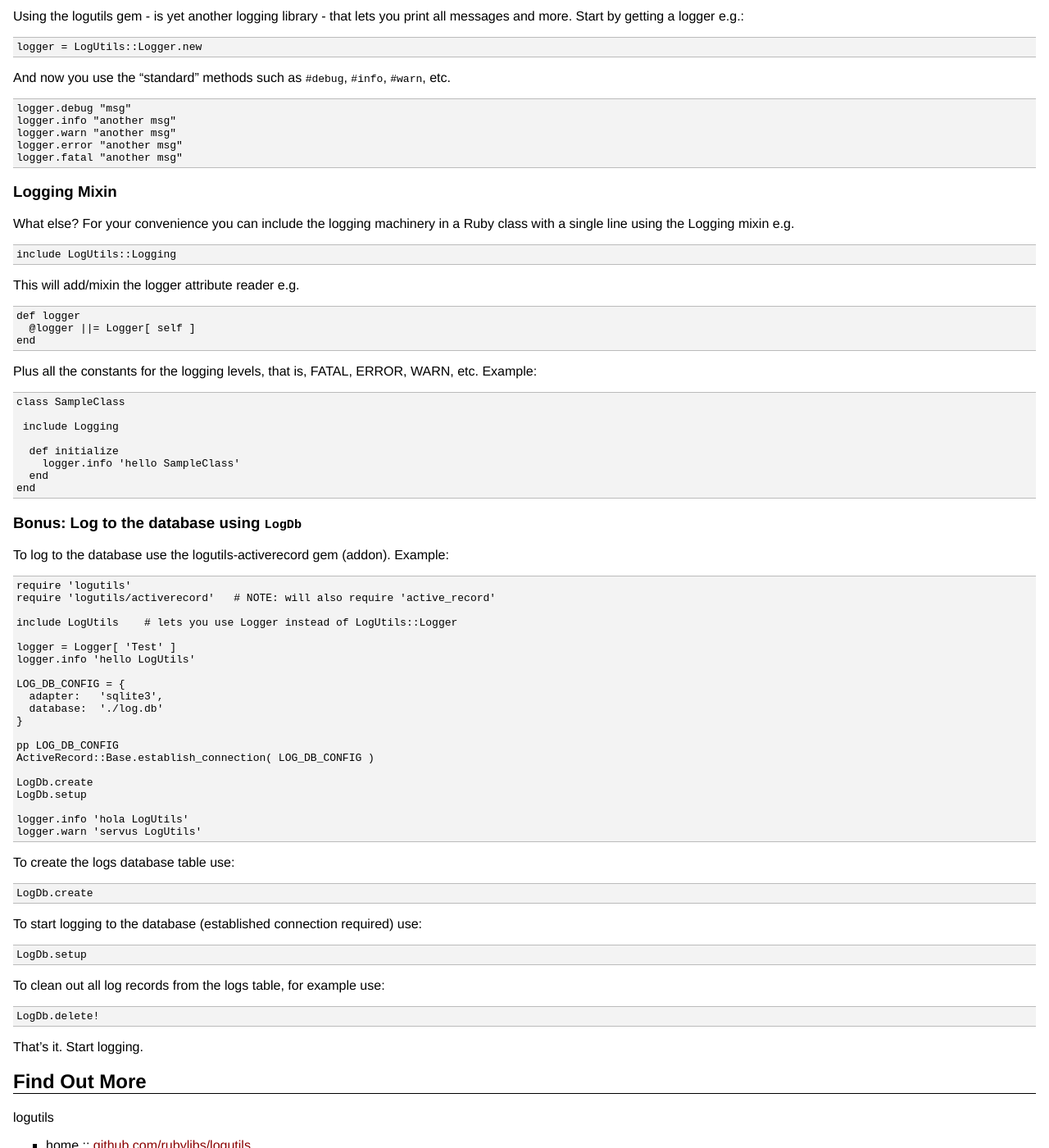
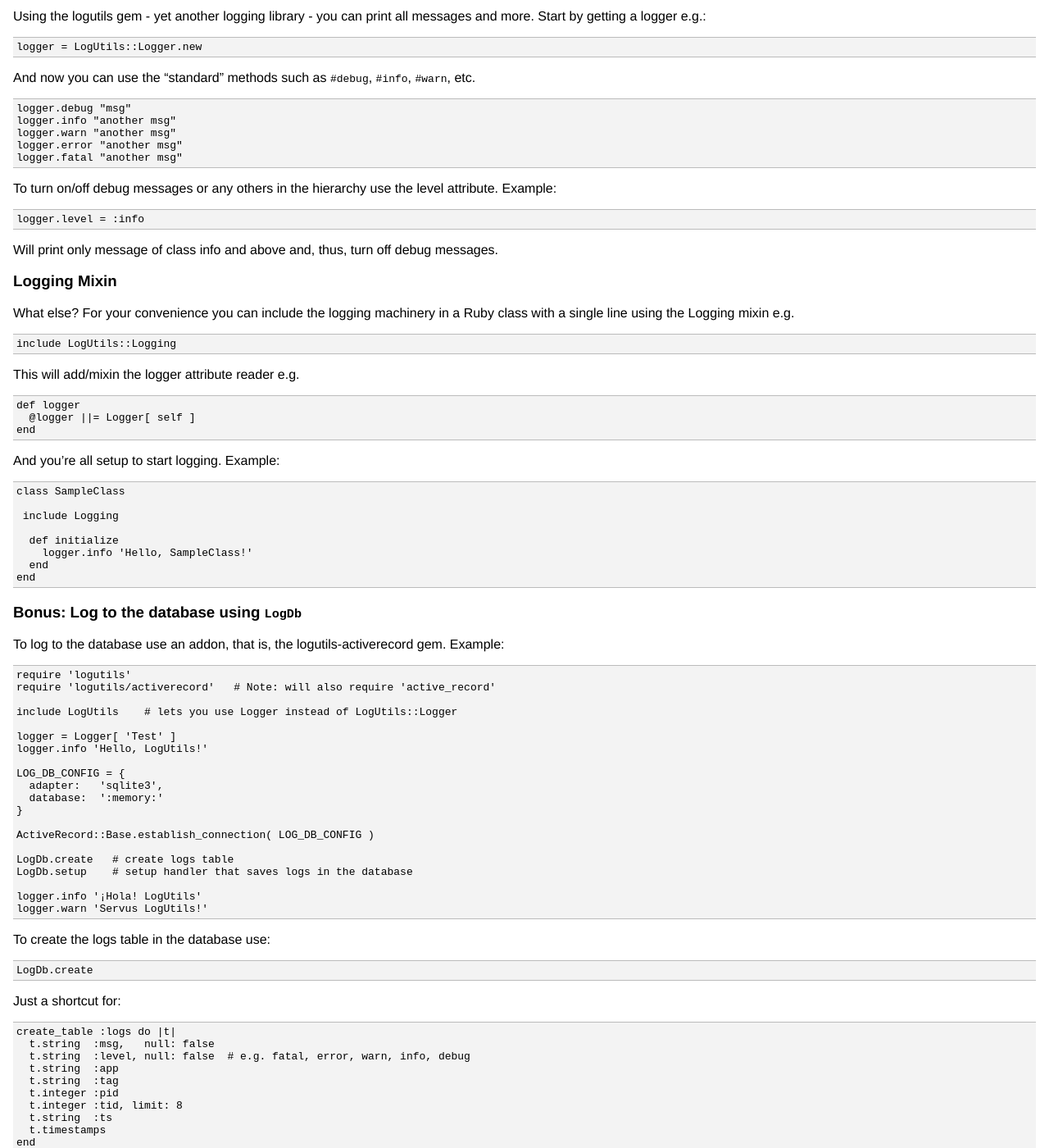
Before and after one commit to planetruby/gems, a Jekyll site: the page built from _posts/2015-03-19-logutils.md, in a window 1280 px wide and 1400 px high, scrolled down 594 px. Shown: the whole window at 82% size. Built offline with Jekyll 4.4.1, drawn with Linux system fonts in a browser that asks for light colours; some of the changed text lies outside the part shown.

Commit message:
up logutils

```diff
--- a/_posts/2015-03-19-logutils.md
+++ b/_posts/2015-03-19-logutils.md
@@ -15,7 +15,7 @@
 debug messages as needed and why not a add some more message classes for
 errors or warnings, for example?
 
-The "classic" message class hierachy reads:
+The "classic" message class hierarchy reads:
 
 - [OFF]
 - FATAL
@@ -28,14 +28,14 @@
 
 ## What's the logutils gem?
 
-Using the logutils gem - is yet another logging library -
-that lets you print all messages and more. Start by getting a logger e.g.:
+Using the logutils gem - yet another logging library - you can
+print all messages and more. Start by getting a logger e.g.:
 
 ~~~
 logger = LogUtils::Logger.new
 ~~~
 
-And now you use the "standard" methods such as `#debug`, `#info`, `#warn`, etc.
+And now you can use the "standard" methods such as `#debug`, `#info`, `#warn`, etc.
 
 ~~~
 logger.debug "msg"
@@ -44,6 +44,15 @@
 logger.error "another msg"
 logger.fatal "another msg"
 ~~~
+
+To turn on/off debug messages or any others in the hierarchy use the level attribute.
+Example:
+
+~~~
+logger.level = :info
+~~~
+
+Will print only message of class info and above and, thus, turn off debug messages.
 
 
 ### Logging Mixin
@@ -63,8 +72,7 @@
 end
 ~~~
 
-Plus all the constants for the logging levels, that is, FATAL, ERROR, WARN, etc.
-Example:
+And you're all setup to start logging. Example:
 
 ~~~
 class SampleClass
@@ -72,7 +80,7 @@
  include Logging
 
   def initialize
-    logger.info 'hello SampleClass'
+    logger.info 'Hello, SampleClass!'
   end
 end
 ~~~
@@ -80,52 +88,77 @@
 
 ### Bonus: Log to the database using `LogDb`
 
-To log to the database use the logutils-activerecord gem (addon).
+To log to the database use an addon, that is, the logutils-activerecord gem.
 Example:
 
 ~~~
 require 'logutils'
-require 'logutils/activerecord'   # NOTE: will also require 'active_record'
+require 'logutils/activerecord'   # Note: will also require 'active_record'
 
 include LogUtils    # lets you use Logger instead of LogUtils::Logger
 
 logger = Logger[ 'Test' ]
-logger.info 'hello LogUtils'
+logger.info 'Hello, LogUtils!'
 
 LOG_DB_CONFIG = {
   adapter:   'sqlite3',
-  database:  './log.db'
+  database:  ':memory:'
 }
 
-pp LOG_DB_CONFIG
 ActiveRecord::Base.establish_connection( LOG_DB_CONFIG )
 
-LogDb.create
-LogDb.setup
+LogDb.create   # create logs table
+LogDb.setup    # setup handler that saves logs in the database
 
-logger.info 'hola LogUtils'
-logger.warn 'servus LogUtils'
+logger.info '¡Hola! LogUtils'
+logger.warn 'Servus LogUtils!'
 ~~~
 
-To create the logs database table use:
+
+To create the logs table in the database use:
 
 ~~~
 LogDb.create
 ~~~
 
-To start logging to the database (established connection required) use:
+Just a shortcut for:
+
+~~~
+create_table :logs do |t|
+  t.string  :msg,   null: false
+  t.string  :level, null: false  # e.g. fatal, error, warn, info, debug
+  t.string  :app
+  t.string  :tag
+  t.integer :pid
+  t.integer :tid, limit: 8
+  t.string  :ts
+  t.timestamps
+end
+~~~
+
+To start logging to the database  add a log event handler that stores
+log messages in the database. Use:
 
 ~~~
 LogDb.setup
 ~~~
 
-To clean out all log records from the logs table, for example use:
+To dump all log messages to the console you can use the log model. Example:
 
 ~~~
-LogDb.delete!
+LogDb::Model::Log.order('created_at DESC').each do |log|
+  puts "[#{log.level}] #{log.msg}"
+end
 ~~~
 
-That's it. Start logging.
+Will print:
+
+~~~
+[info] ¡Hola! LogUtils
+[warn] Servus LogUtils!
+~~~
+
+That's it. Happy logging.
 
 
 ## Find Out More
```
